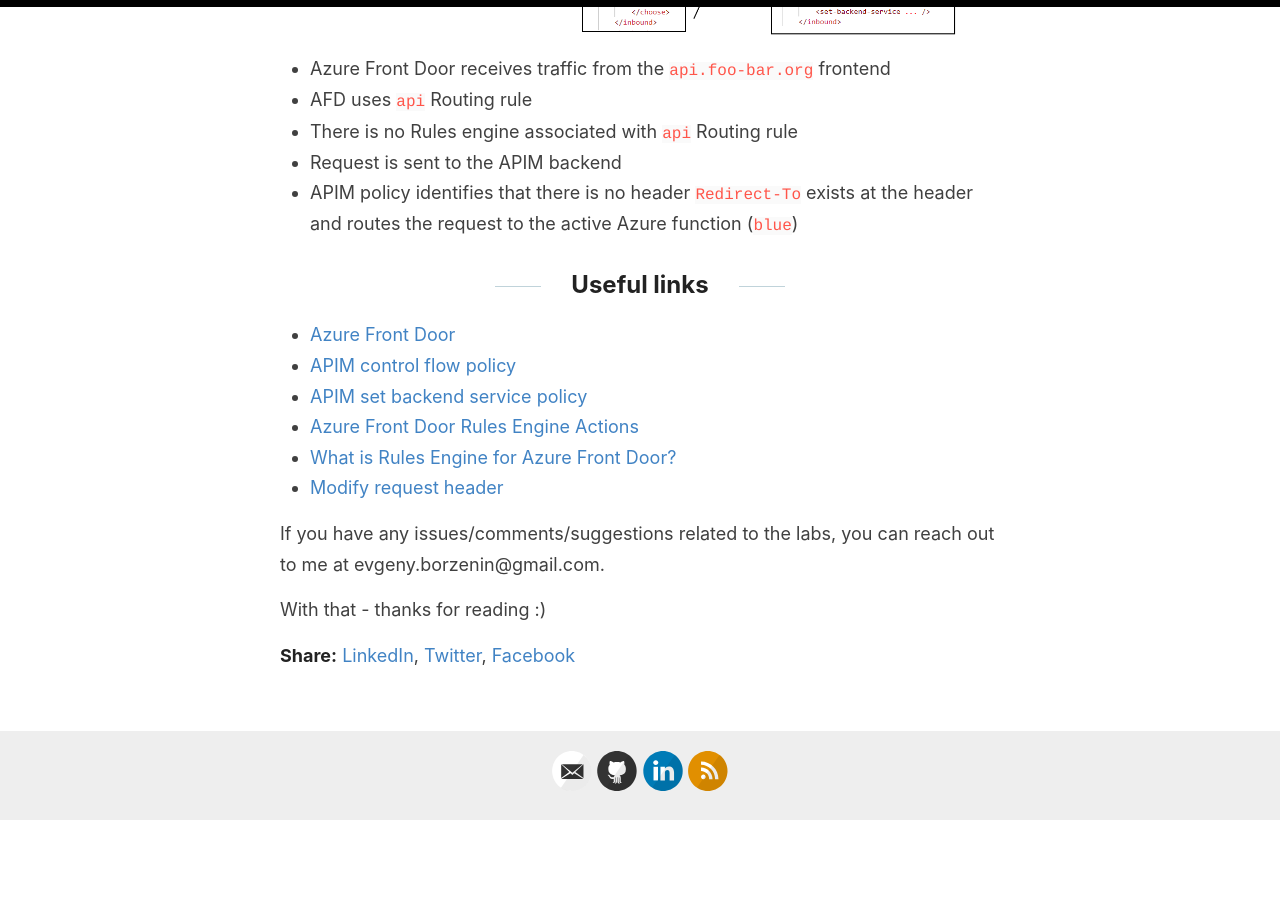
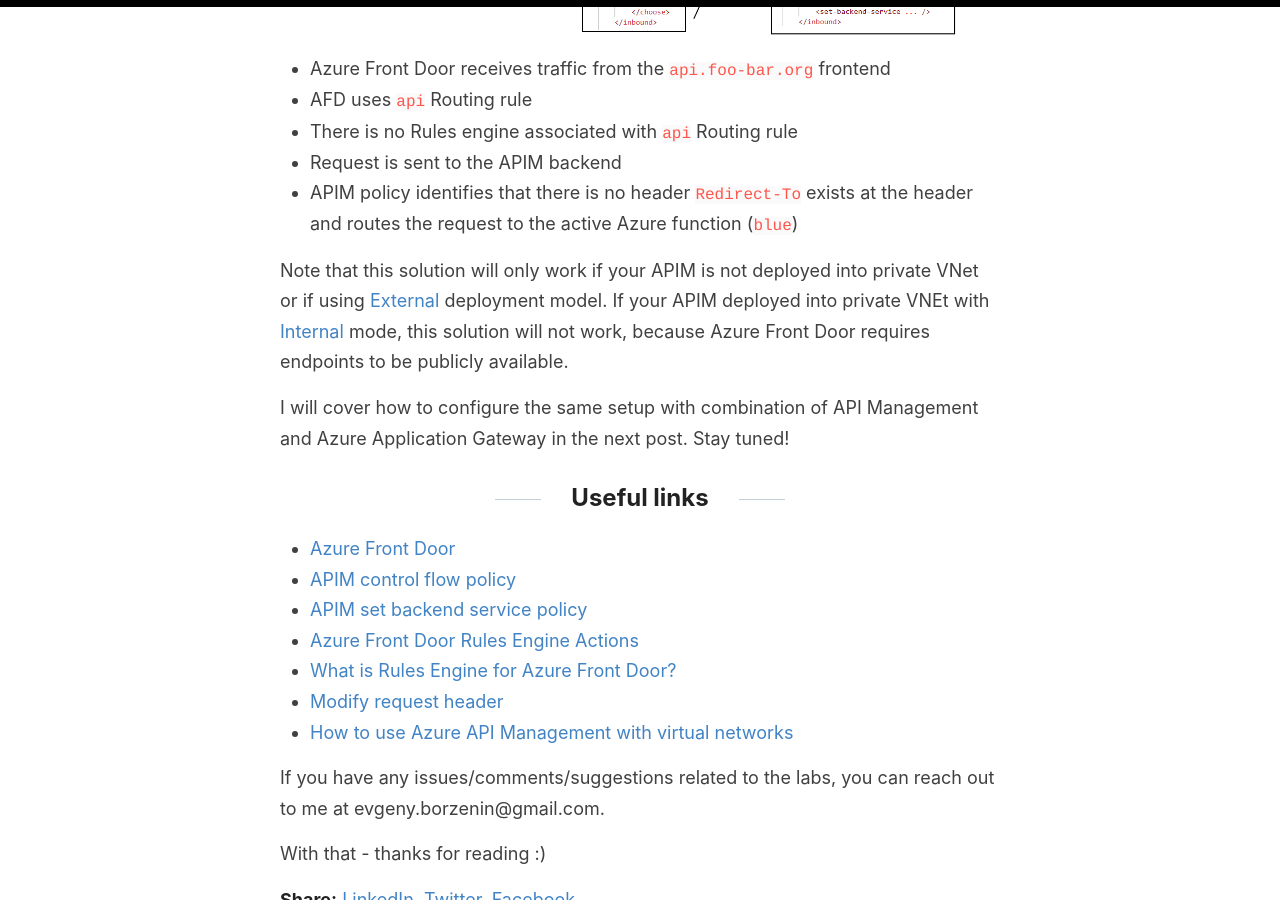
Before and after one commit to evgenyb/evgenyb.github.io, a Jekyll site: the page built from _posts/2020-10-29-blue-green-azure-front-door.md, in a window 1280 px wide and 900 px high, scrolled down 5476 px. Built offline with Jekyll 4.4.1, drawn with Linux system fonts in a browser that asks for light colours; before the commit the page ends 6297 px from its top, so only the background shows below that.

Commit message:
Working with text

```diff
--- a/_posts/2020-10-29-blue-green-azure-front-door.md
+++ b/_posts/2020-10-29-blue-green-azure-front-door.md
@@ -96,6 +96,11 @@
 * Request is sent to the APIM backend
 * APIM policy identifies that there is no header `Redirect-To` exists at the header and routes the request to the active Azure function (`blue`)
 
+Note that this solution will only work if your APIM is not deployed into private VNet or if using [External]((https://docs.microsoft.com/en-us/azure/api-management/api-management-using-with-vnet?WT.mc_id=AZ-MVP-5003837)) deployment model.
+If your APIM deployed into private VNEt with [Internal](https://docs.microsoft.com/en-us/azure/api-management/api-management-using-with-vnet?WT.mc_id=AZ-MVP-5003837) mode, this solution will not work, because Azure Front Door requires endpoints to be publicly available.
+
+I will cover how to configure the same setup with combination of API Management and Azure Application Gateway in the next post. Stay tuned!
+
 ## Useful links
 
 * [Azure Front Door](https://azure.microsoft.com/en-us/services/frontdoor/?WT.mc_id=AZ-MVP-5003837#overview)
@@ -104,6 +109,7 @@
 * [Azure Front Door Rules Engine Actions](https://docs.microsoft.com/en-us/azure/frontdoor/front-door-rules-engine-actions?WT.mc_id=AZ-MVP-5003837)
 * [What is Rules Engine for Azure Front Door?](https://docs.microsoft.com/en-us/azure/frontdoor/front-door-rules-engine?WT.mc_id=AZ-MVP-5003837)
 * [Modify request header](https://docs.microsoft.com/en-us/azure/frontdoor/front-door-rules-engine-actions?WT.mc_id=AZ-MVP-5003837#modify-request-header)
+* [How to use Azure API Management with virtual networks](https://docs.microsoft.com/en-us/azure/api-management/api-management-using-with-vnet?WT.mc_id=AZ-MVP-5003837)
 
 If you have any issues/comments/suggestions related to the labs, you can reach out to me at evgeny.borzenin@gmail.com.
 
```
